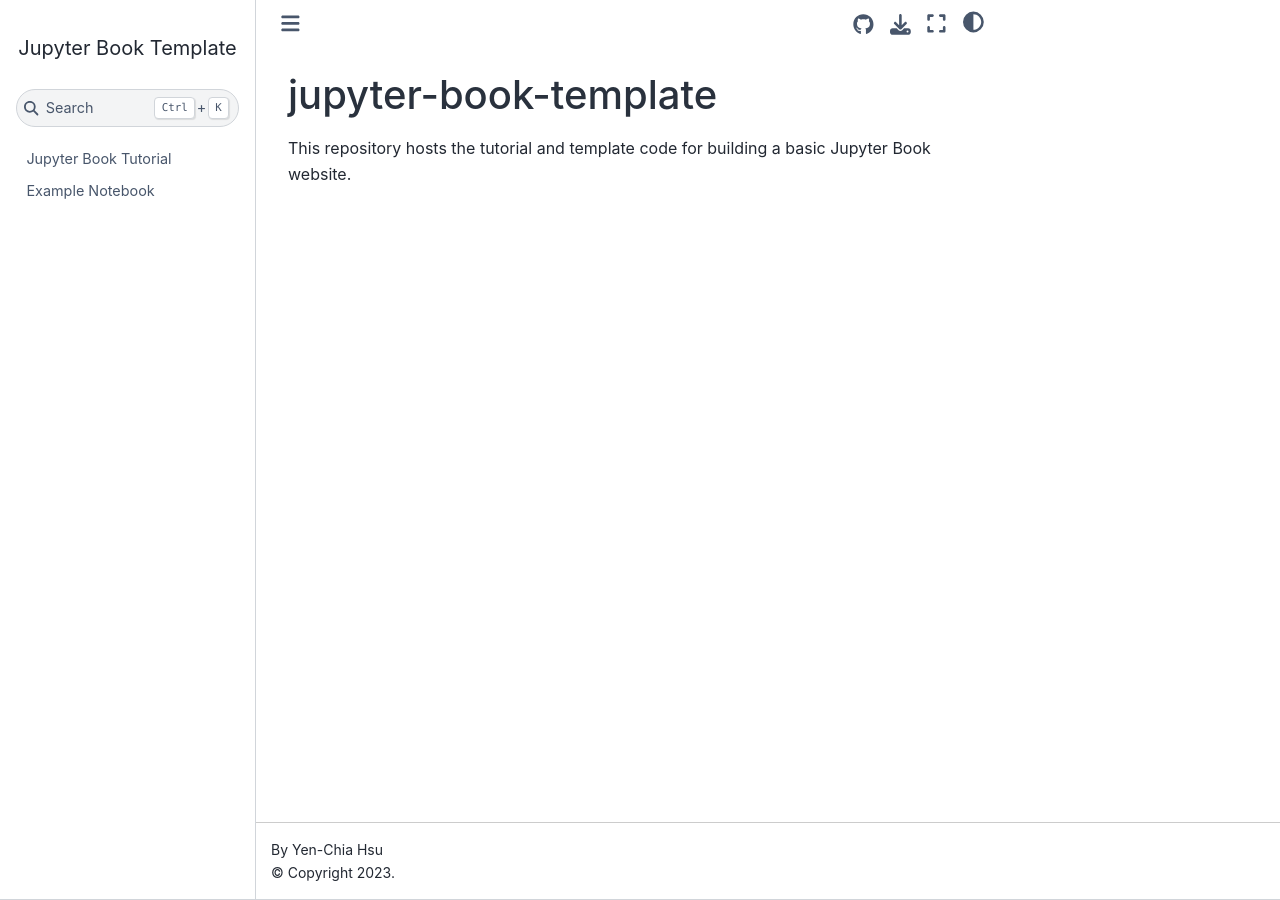
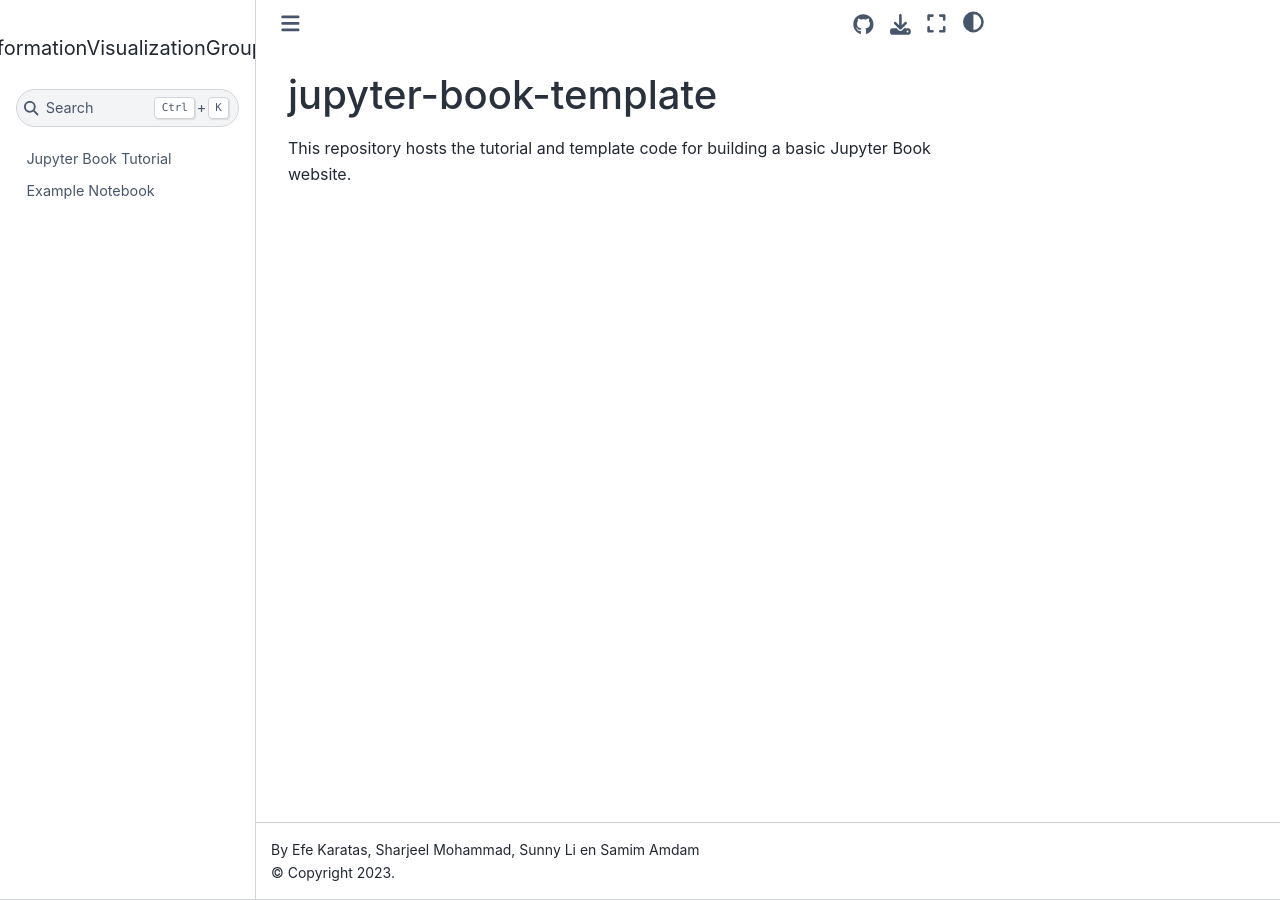
Before and after one commit to EfeKarataz/Information-Visualization-Group-7, a Jupyter Book: the page built from README.md, in a window 1280 px wide. Built offline with Jupyter Book 1.0.4 settings and Sphinx 7.4.7 and the Sphinx Book theme 1.1.4, drawn with Linux system fonts in a browser that asks for light colours; comment, search, counter and statistics services are not loaded.

Commit message:
updata van config

```diff
--- a/_config.yml
+++ b/_config.yml
@@ -1,8 +1,8 @@
 # Book settings
 # Learn more at https://jupyterbook.org/customize/config.html
 
-title: Jupyter Book Template # Change this to your book title.
-author: Yen-Chia Hsu # Change this to your name (or your team/organization name).
+title: InformationVisualizationGroup7 # Change this to your book title.
+author: Efe Karatas, Sharjeel Mohammad, Sunny Li en Samim Amdam # Change this to your name (or your team/organization name).
 
 # Force re-execution of notebooks on each build.
 # See https://jupyterbook.org/content/execute.html
```
